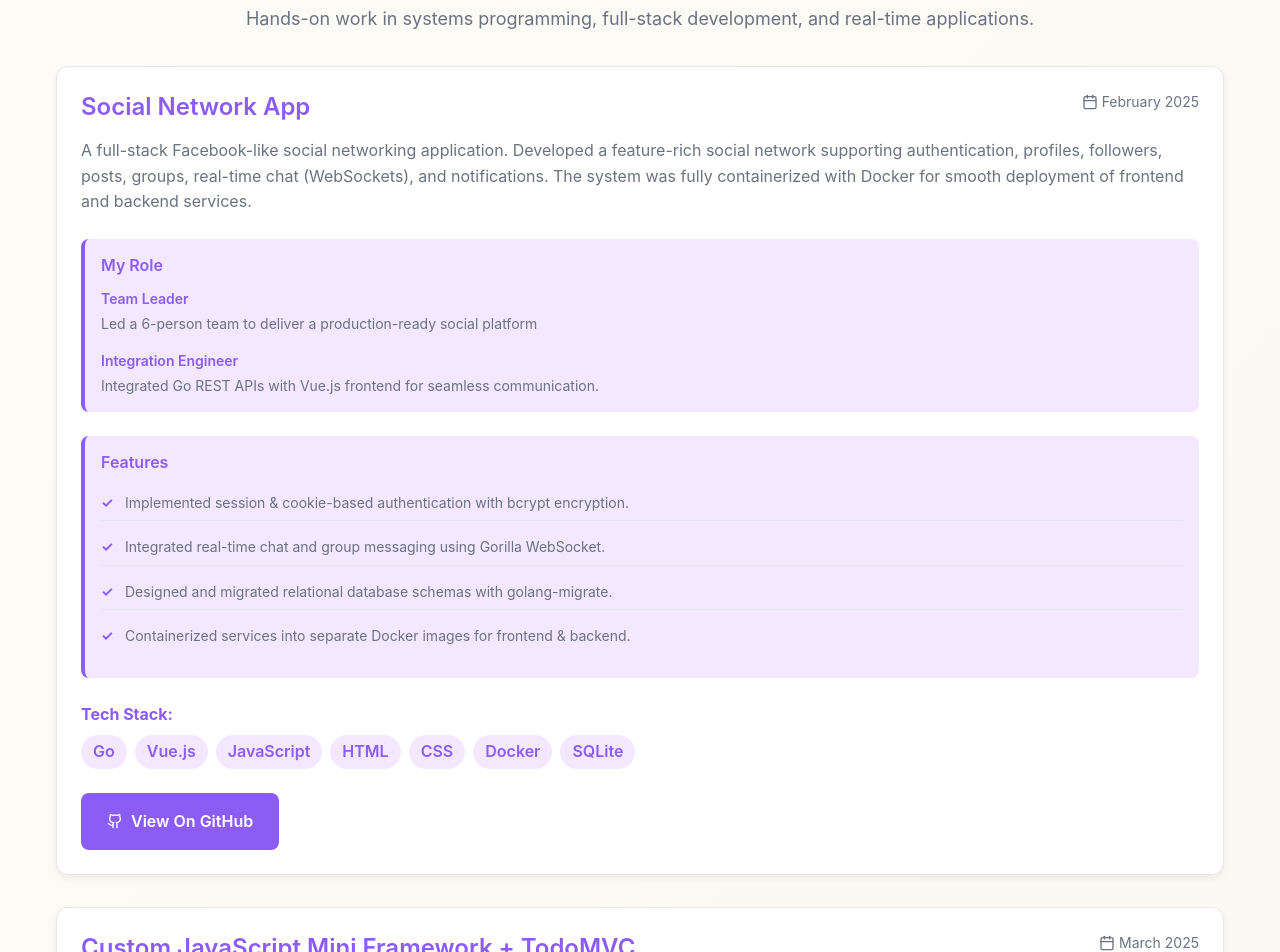
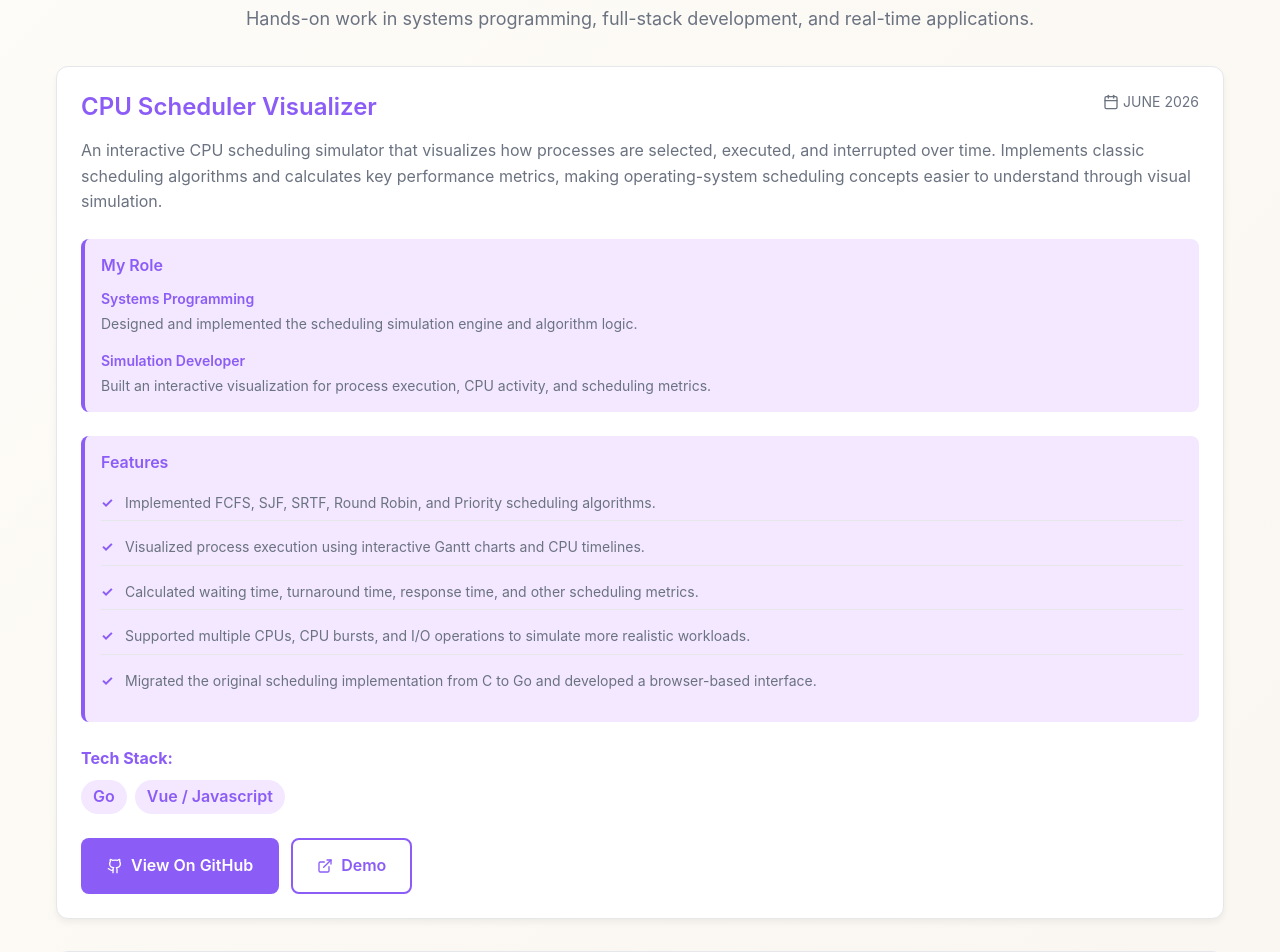
Before and after one commit to talaamm/portfolio, a React (Vite) app in the folder portfolio-site/: page /projects in a window 1280 px wide. Shown: the part 240-1192 px from the top of the page. Built offline with nearby package versions, Linux system fonts and the light colour scheme.

Commit message:
updated homecreen , currently updating projects section

```diff
--- a/portfolio-site/src/pages/Home.tsx
+++ b/portfolio-site/src/pages/Home.tsx
@@ -29,67 +29,67 @@ const Home = () => {
     fetchStatsJson()
   }, [])
 
-  const techStack = [
-    { name: 'Go', logo: 'https://www.nicepng.com/png/full/264-2641184_111-kb-png-golang-logo.png' },
-    { name: 'JavaScript', logo: 'https://upload.wikimedia.org/wikipedia/commons/6/6a/JavaScript-logo.png' },
-    {name: 'Rust', logo: 'https://upload.wikimedia.org/wikipedia/commons/thumb/d/d5/Rust_programming_language_black_logo.svg/1200px-Rust_programming_language_black_logo.svg.png'},
-    // { name: 'TypeScript', logo: 'https://upload.wikimedia.org/wikipedia/commons/4/4c/Typescript_logo_2020.svg' },
-    // { name: 'React Native', logo: 'https://upload.wikimedia.org/wikipedia/commons/a/a7/React-icon.svg' },
-    { name: 'Node.js', logo: 'https://upload.wikimedia.org/wikipedia/commons/d/d9/Node.js_logo.svg' },
-    {name: 'Java', logo: 'https://img.icons8.com/color/512/java-coffee-cup-logo--v2.png'},
-    { name: 'SQL', logo: 'https://upload.wikimedia.org/wikipedia/commons/8/87/Sql_data_base_with_logo.png' },
-    { name: 'Python', logo: 'https://upload.wikimedia.org/wikipedia/commons/c/c3/Python-logo-notext.svg' },
-    { name: 'Docker', logo: 'https://cdn4.iconfinder.com/data/icons/logos-and-brands/512/97_Docker_logo_logos-512.png' },
-    { name: 'AWS', logo: 'https://upload.wikimedia.org/wikipedia/commons/9/93/Amazon_Web_Services_Logo.svg' },
-    { name: 'Git', logo: 'https://upload.wikimedia.org/wikipedia/commons/e/e0/Git-logo.svg' },
-    {name: 'Vue.js', logo: 'https://upload.wikimedia.org/wikipedia/commons/9/95/Vue.js_Logo_2.svg'},
-    // {name: 'Tailwind CSS', logo: 'https://upload.wikimedia.org/wikipedia/commons/d/d5/Tailwind_CSS_Logo.svg'},
-    {name: 'HTML', logo: 'https://upload.wikimedia.org/wikipedia/commons/6/61/HTML5_logo_and_wordmark.svg'},
-    {name: 'CSS', logo: 'https://upload.wikimedia.org/wikipedia/commons/thumb/d/d5/CSS3_logo_and_wordmark.svg/250px-CSS3_logo_and_wordmark.svg.png'},
-    // {name: 'Sass', logo: 'https://upload.wikimedia.org/wikipedia/commons/9/96/Sass_Logo_Color.svg'},
-    // {name: 'Bootstrap', logo: 'https://upload.wikimedia.org/wikipedia/commons/5/56/Logo_Bootstrap.svg'},
-    // {name: 'Material UI', logo: 'https://upload.wikimedia.org/wikipedia/commons/0/05/Material-UI.svg'},
-    // {name: 'Ant Design', logo: 'https://upload.wikimedia.org/wikipedia/commons/0/05/Material-UI.svg'},
-    {name: 'C' , logo:'https://upload.wikimedia.org/wikipedia/commons/1/19/C_Logo.png'},
-    {name: 'Supabase', logo: 'https://img.icons8.com/fluent/512/supabase.png'},
- {name: 'Slack', logo: 'https://upload.wikimedia.org/wikipedia/commons/thumb/d/d5/Slack_icon_2019.svg/2048px-Slack_icon_2019.svg.png'},
- {name: 'Figma', logo: 'https://upload.wikimedia.org/wikipedia/commons/3/33/Figma-logo.svg'},
-//  {name: 'Jira', logo: 'https://cdn.worldvectorlogo.com/logos/jira-1.svg'},
- {name: 'Cursor' , logo: 'https://registry.npmmirror.com/@lobehub/icons-static-png/latest/files/light/cursor.png'},
- {name:'GitHub' , logo: 'https://cdn-icons-png.flaticon.com/512/25/25231.png'},
- {name:'Kubernetes' , logo: 'https://upload.wikimedia.org/wikipedia/commons/thumb/3/39/Kubernetes_logo_without_workmark.svg/3840px-Kubernetes_logo_without_workmark.svg.png'},
- {name:'REST API' , logo: 'https://dfdmyvckxgqn5.cloudfront.net/_app/immutable/assets/building-elegant-rest-apis.d8f4cbc6.jpg'},
- {name:'GraphQL' , logo: 'https://upload.wikimedia.org/wikipedia/commons/thumb/1/17/GraphQL_Logo.svg/960px-GraphQL_Logo.svg.png'},
- {name:'Postman' , logo: 'https://uxwing.com/wp-content/themes/uxwing/download/brands-and-social-media/postman-icon.png'},
- {name:'Websockets' , logo: 'https://cdn.freebiesupply.com/logos/large/2x/websocket-logo-png-transparent.png'},
- {name:'Linux' , logo: 'https://upload.wikimedia.org/wikipedia/commons/thumb/3/35/Tux.svg/1280px-Tux.svg.png'},
+//   const techStack = [
+//     { name: 'Go', logo: 'https://www.nicepng.com/png/full/264-2641184_111-kb-png-golang-logo.png' },
+//     { name: 'JavaScript', logo: 'https://upload.wikimedia.org/wikipedia/commons/6/6a/JavaScript-logo.png' },
+//     {name: 'Rust', logo: 'https://upload.wikimedia.org/wikipedia/commons/thumb/d/d5/Rust_programming_language_black_logo.svg/1200px-Rust_programming_language_black_logo.svg.png'},
+//     // { name: 'TypeScript', logo: 'https://upload.wikimedia.org/wikipedia/commons/4/4c/Typescript_logo_2020.svg' },
+//     // { name: 'React Native', logo: 'https://upload.wikimedia.org/wikipedia/commons/a/a7/React-icon.svg' },
+//     { name: 'Node.js', logo: 'https://upload.wikimedia.org/wikipedia/commons/d/d9/Node.js_logo.svg' },
+//     {name: 'Java', logo: 'https://img.icons8.com/color/512/java-coffee-cup-logo--v2.png'},
+//     { name: 'SQL', logo: 'https://upload.wikimedia.org/wikipedia/commons/8/87/Sql_data_base_with_logo.png' },
+//     { name: 'Python', logo: 'https://upload.wikimedia.org/wikipedia/commons/c/c3/Python-logo-notext.svg' },
+//     { name: 'Docker', logo: 'https://cdn4.iconfinder.com/data/icons/logos-and-brands/512/97_Docker_logo_logos-512.png' },
+//     { name: 'AWS', logo: 'https://upload.wikimedia.org/wikipedia/commons/9/93/Amazon_Web_Services_Logo.svg' },
+//     { name: 'Git', logo: 'https://upload.wikimedia.org/wikipedia/commons/e/e0/Git-logo.svg' },
+//     {name: 'Vue.js', logo: 'https://upload.wikimedia.org/wikipedia/commons/9/95/Vue.js_Logo_2.svg'},
+//     // {name: 'Tailwind CSS', logo: 'https://upload.wikimedia.org/wikipedia/commons/d/d5/Tailwind_CSS_Logo.svg'},
+//     {name: 'HTML', logo: 'https://upload.wikimedia.org/wikipedia/commons/6/61/HTML5_logo_and_wordmark.svg'},
+//     {name: 'CSS', logo: 'https://upload.wikimedia.org/wikipedia/commons/thumb/d/d5/CSS3_logo_and_wordmark.svg/250px-CSS3_logo_and_wordmark.svg.png'},
+//     // {name: 'Sass', logo: 'https://upload.wikimedia.org/wikipedia/commons/9/96/Sass_Logo_Color.svg'},
+//     // {name: 'Bootstrap', logo: 'https://upload.wikimedia.org/wikipedia/commons/5/56/Logo_Bootstrap.svg'},
+//     // {name: 'Material UI', logo: 'https://upload.wikimedia.org/wikipedia/commons/0/05/Material-UI.svg'},
+//     // {name: 'Ant Design', logo: 'https://upload.wikimedia.org/wikipedia/commons/0/05/Material-UI.svg'},
+//     {name: 'C' , logo:'https://upload.wikimedia.org/wikipedia/commons/1/19/C_Logo.png'},
+//     {name: 'Supabase', logo: 'https://img.icons8.com/fluent/512/supabase.png'},
+//  {name: 'Slack', logo: 'https://upload.wikimedia.org/wikipedia/commons/thumb/d/d5/Slack_icon_2019.svg/2048px-Slack_icon_2019.svg.png'},
+//  {name: 'Figma', logo: 'https://upload.wikimedia.org/wikipedia/commons/3/33/Figma-logo.svg'},
+// //  {name: 'Jira', logo: 'https://cdn.worldvectorlogo.com/logos/jira-1.svg'},
+//  {name: 'Cursor' , logo: 'https://registry.npmmirror.com/@lobehub/icons-static-png/latest/files/light/cursor.png'},
+//  {name:'GitHub' , logo: 'https://cdn-icons-png.flaticon.com/512/25/25231.png'},
+//  {name:'Kubernetes' , logo: 'https://upload.wikimedia.org/wikipedia/commons/thumb/3/39/Kubernetes_logo_without_workmark.svg/3840px-Kubernetes_logo_without_workmark.svg.png'},
+//  {name:'REST API' , logo: 'https://dfdmyvckxgqn5.cloudfront.net/_app/immutable/assets/building-elegant-rest-apis.d8f4cbc6.jpg'},
+//  {name:'GraphQL' , logo: 'https://upload.wikimedia.org/wikipedia/commons/thumb/1/17/GraphQL_Logo.svg/960px-GraphQL_Logo.svg.png'},
+//  {name:'Postman' , logo: 'https://uxwing.com/wp-content/themes/uxwing/download/brands-and-social-media/postman-icon.png'},
+//  {name:'Websockets' , logo: 'https://cdn.freebiesupply.com/logos/large/2x/websocket-logo-png-transparent.png'},
+//  {name:'Linux' , logo: 'https://upload.wikimedia.org/wikipedia/commons/thumb/3/35/Tux.svg/1280px-Tux.svg.png'},
 
- //  {name: 'Confluence', logo: 'https://upload.wikimedia.org/wikipedia/commons/3/33/Figma-logo.svg'},
-//  {name: 'Notion', logo: 'https://upload.wikimedia.org/wikipedia/commons/3/33/Figma-logo.svg'},
-//  {name: 'Trello', logo: 'https://upload.wikimedia.org/wikipedia/commons/3/33/Figma-logo.svg'},
+//  //  {name: 'Confluence', logo: 'https://upload.wikimedia.org/wikipedia/commons/3/33/Figma-logo.svg'},
+// //  {name: 'Notion', logo: 'https://upload.wikimedia.org/wikipedia/commons/3/33/Figma-logo.svg'},
+// //  {name: 'Trello', logo: 'https://upload.wikimedia.org/wikipedia/commons/3/33/Figma-logo.svg'},
 
-  ]
+//   ]
 
-  // const featuredBlogs = [
-  //   {
-  //     title: "Building Scalable APIs with Go",
-  //     url: "https://dev.to/yourusername/building-scalable-apis-with-go",
-  //     views: "15.2k",
-  //     date: "2024-01-15"
-  //   },
-  //   {
-  //     title: "React Performance Optimization Tips",
-  //     url: "https://dev.to/yourusername/react-performance-optimization-tips",
-  //     views: "12.8k",
-  //     date: "2024-02-03"
-  //   },
-  //   {
-  //     title: "Database Design Best Practices",
-  //     url: "https://dev.to/yourusername/database-design-best-practices",
-  //     views: "9.5k",
-  //     date: "2024-02-20"
-  //   }
-  // ]
+//   // const featuredBlogs = [
+//   //   {
+//   //     title: "Building Scalable APIs with Go",
+//   //     url: "https://dev.to/yourusername/building-scalable-apis-with-go",
+//   //     views: "15.2k",
+//   //     date: "2024-01-15"
+//   //   },
+//   //   {
+//   //     title: "React Performance Optimization Tips",
+//   //     url: "https://dev.to/yourusername/react-performance-optimization-tips",
+//   //     views: "12.8k",
+//   //     date: "2024-02-03"
+//   //   },
+//   //   {
+//   //     title: "Database Design Best Practices",
+//   //     url: "https://dev.to/yourusername/database-design-best-practices",
+//   //     views: "9.5k",
+//   //     date: "2024-02-20"
+//   //   }
+//   // ]
 
   return (
     <div className="container">
@@ -123,9 +123,13 @@ const Home = () => {
 
           <h1>Hi, I'm {NAME}</h1>
           <p className="hero-subtitle">
-          Computer Engineering student, Full-Stack Developer & Technical Writer. Building systems, real-time applications and sharing knowledge with the developer community. </p>
+          {/* Computer Engineering student, Full-Stack Developer & Technical Writer. Building systems, real-time applications and sharing knowledge with the developer community.
+           */}
+           Computer Engineering Student & Full-Stack Developer exploring systems from software to hardware. I build real-world applications, and software simulations while diving deeper into computer architecture, systems programming, and how computing works under the hood.
 
-          <div className="hero-stats mb-8">
+          </p>
+
+          {/* <div className="hero-stats mb-8">
             <div className="stat-item">
               <FolderOpen size={24} />
               <span><Counter target={20} suffix="+ Projects" /></span>
@@ -138,7 +142,7 @@ const Home = () => {
               <Eye size={24} />
               <span><Counter target={totalViews} suffix="+ Blog Readers" /></span>
             </div>
-          </div>
+          </div> */}
 
           <div className="hero-links">
             <a href={RESUME_URL} className="btn-primary" download>
@@ -149,12 +153,31 @@ const Home = () => {
               <Mail size={20} />
               Get In Touch
             </a>
+             <div className="social-links">
+          <a href={GITHUB_URL} target="_blank" rel="noopener noreferrer">
+            <Github size={24} />
+            GitHub
+          </a>
+          <a href={LINKEDIN_URL} target="_blank" rel="noopener noreferrer">
+            <Linkedin size={24} />
+            LinkedIn
+          </a>
+          <a href={DEVTO_URL} target="_blank" rel="noopener noreferrer">
+            <ExternalLink size={24} />
+            Dev.to
+          </a>
+          {/* <a href={`mailto:${EMAIL}`} target="_blank" rel="noopener noreferrer"></a> */}
+          {/* <a href={`mailto:${EMAIL}`} target="_blank" rel="noopener noreferrer">
+            <Mail size={24} />
+            Email
+          </a> */}
+        </div>
           </div>
         </div>
       </motion.section>
 
       {/* Tech Stack Section */}
-      <motion.section
+      {/* <motion.section
         className="section"
         initial={{ opacity: 0, y: 30 }}
         animate={{ opacity: 1, y: 0 }}
@@ -186,7 +209,7 @@ const Home = () => {
             </motion.div>
           ))}
         </div>
-      </motion.section>
+      </motion.section> */}
 
      {/* { Featured Blog Posts
       <motion.section
@@ -225,37 +248,19 @@ const Home = () => {
       </motion.section>} */}
 
       {/* Quick Links */}
-      <motion.section
+      {/* <motion.section
         className="section text-center"
         initial={{ opacity: 0, y: 30 }}
         animate={{ opacity: 1, y: 0 }}
         transition={{ delay: 1.2, duration: 0.6 }}
       >
         <h2 className="mb-8">Let's Connect</h2>
-        <div className="social-links">
-          <a href={GITHUB_URL} target="_blank" rel="noopener noreferrer">
-            <Github size={24} />
-            GitHub
-          </a>
-          <a href={LINKEDIN_URL} target="_blank" rel="noopener noreferrer">
-            <Linkedin size={24} />
-            LinkedIn
-          </a>
-          <a href={DEVTO_URL} target="_blank" rel="noopener noreferrer">
-            <ExternalLink size={24} />
-            Dev.to
-          </a>
-          {/* <a href={`mailto:${EMAIL}`} target="_blank" rel="noopener noreferrer"></a> */}
-          <a href={`mailto:${EMAIL}`} target="_blank" rel="noopener noreferrer">
-            <Mail size={24} />
-            Email
-          </a>
-        </div>
-        <p className="hero-subtitle" style={{ fontSize: '1.0rem' }}>
+
+        {/* <p className="hero-subtitle" style={{ fontSize: '1.0rem' }}>
           You can also find me by Googling my name.
-        </p>
-      </motion.section>
-    </div>
+        </p> */}
+      {/* </motion.section> */}
+    // </div>
   )
 }
 
--- a/portfolio-site/src/pages/Projects.tsx
+++ b/portfolio-site/src/pages/Projects.tsx
@@ -4,43 +4,25 @@ import { Github, ExternalLink, Calendar } from 'lucide-react'
 const Projects = () => {
   const projects = [
   {
-      id: 'social-n',
-      title: 'Social Network App',
-      description: 'A full-stack Facebook-like social networking application. Developed a feature-rich social network supporting authentication, profiles, followers, posts, groups, real-time chat (WebSockets), and notifications. The system was fully containerized with Docker for smooth deployment of frontend and backend services.',
-      techStack: ['Go', 'Vue.js', 'JavaScript', 'HTML', 'CSS', 'Docker', 'SQLite'],
-      role_label: ['Team Leader', 'Integration Engineer'],
-      role_description: ['Led a 6-person team to deliver a production-ready social platform', 'Integrated Go REST APIs with Vue.js frontend for seamless communication.'],
-      features: [
-        'Implemented session & cookie-based authentication with bcrypt encryption.',
-        'Integrated real-time chat and group messaging using Gorilla WebSocket.',
-        'Designed and migrated relational database schemas with golang-migrate.',
-        'Containerized services into separate Docker images for frontend & backend.',
-      ],
-      githubUrl: 'https://github.com/talaamm/Social-Network-March2025/',
-      // demoUrl: 'https://socialnetwork-demo.vercel.app',
-      // image: '/project-socialnetwork.jpg',
-      date: 'February 2025'
-    },
-    {
-      id: 'mini-framework',
-      title: 'Custom JavaScript Mini Framework + TodoMVC',
-      description: 'Built a lightweight JavaScript framework from scratch implementing DOM abstraction, routing, state management, and custom event handling. To demonstrate its functionality, developed a TodoMVC application entirely on top of this framework. The project also included full documentation and usage examples.',
-      techStack: ['JavaScript', 'HTML', 'CSS'],
-      role_label: ['Framework Developer'],
+  id: 'cpu-scheduler',
+  title: 'CPU Scheduler Visualizer',
+  description: 'An interactive CPU scheduling simulator that visualizes how processes are selected, executed, and interrupted over time. Implements classic scheduling algorithms and calculates key performance metrics, making operating-system scheduling concepts easier to understand through visual simulation.',
+  techStack: ['Go', 'Vue / Javascript'],
+  role_label: ['Systems Programming', 'Simulation Developer'],
   role_description: [
-        'Designed and implemented the framework core (virtual DOM, routing, state management, and custom event system).',
+    'Designed and implemented the scheduling simulation engine and algorithm logic.',
+    'Built an interactive visualization for process execution, CPU activity, and scheduling metrics.'
   ],
   features: [
-        'Abstracted and manipulated the DOM using a virtual DOM-like structure.',
-        'Implemented client-side routing synced with URL state.',
-        'Built a lightweight state management system for app-wide data consistency.',
-        'Developed a custom event handling mechanism without relying on addEventListener.',
-        'Created a fully functional TodoMVC demo powered by the framework.',
+    'Implemented FCFS, SJF, SRTF, Round Robin, and Priority scheduling algorithms.',
+    'Visualized process execution using interactive Gantt charts and CPU timelines.',
+    'Calculated waiting time, turnaround time, response time, and other scheduling metrics.',
+    'Supported multiple CPUs, CPU bursts, and I/O operations to simulate more realistic workloads.',
+    'Migrated the original scheduling implementation from C to Go and developed a browser-based interface.'
   ],
-      githubUrl: 'https://github.com/talaamm/mini-js-framework',
-      demoUrl: 'https://talaamm.github.io/mini-js-framework/',
-      // image: '/project-miniframework.jpg',
-      date: 'March 2025'
+  githubUrl: 'https://github.com/talaamm/CPU-Scheduler-Visualizer',
+  demoUrl: 'https://cpu-scheduler-visualizer-kce3.onrender.com',
+  date: 'JUNE 2026'
 },
     {
       id: '0-shell',
@@ -65,27 +47,6 @@ const Projects = () => {
       // image: '/project-0shell.jpg',
       date: 'September 2025'
     },
-    {
-      id: 'dog-classifier',
-      title: 'Dog Breed Image Classifier',
-      description: 'Applied Python skills to build an image classification system for a citywide dog show. Leveraged pretrained CNN models (AlexNet, VGG, ResNet) to identify whether uploaded images were dogs, and if so, classify the breed. Compared accuracy and runtime performance across models to determine the best fit for the application.',
-      techStack: ['Python', 'Deep Learning (CNNs)', 'ImageNet'],
-      role_label: ['Python Developer'],
-      role_description: [
-        'Integrated pretrained CNN architectures for classification.',
-        'Wrote evaluation scripts to compare accuracy, runtime, and misclassification cases.',
-        'Automated dataset preprocessing and results reporting.'
-      ],
-      features: [
-        'Classified images as dog vs. not-dog using CNN models.',
-        'Identified specific dog breeds from the ImageNet-trained models.',
-        'Benchmarked AlexNet, VGG, and ResNet architectures for accuracy and runtime trade-offs.',
-        'Handled visually similar breeds (e.g., Beagle vs. Walker Hound) with precision testing.',
-      ],
-      githubUrl: 'https://github.com/talaamm/Image-Classifier-Udacity', // replace with your repo if available
-      // image: '/project-dogclassifier.jpg',
-      date: 'September 2025'
-    },
   ]
 
   const otherProjects = [
@@ -95,9 +56,11 @@ const Projects = () => {
     //   techstack:['Rust'],
     //   githubUrl: 'https://github.com/talaamm/multiplayer-fps'
     // },
-    {
+    // SOCIAL NETWORK ADD IT
+    {  // used by ~20 people solved a real problem
       id: 'gitea to github',
       title: 'Gitea To GitHub Script',
+      description : "solved a problem", // 1 sentence description
       techstack:['Shell' , 'PowerShell' , 'Batch'],
       githubUrl: 'https://github.com/talaamm/gitea-to-github'
     },
@@ -108,28 +71,28 @@ const Projects = () => {
       githubUrl: 'https://github.com/talaamm/Web-Docker-AsciiArt_March2024',
       demourl: 'https://web-docker-asciiart-march2024.onrender.com'
     },
-    {
-      id: 'math-skills',
-      title: 'Math Skills',
-      techstack:['Go'],
-      githubUrl: 'https://github.com/talaamm/math-skills_April2024'
-    },
+    // {
+    //   id: 'math-skills',
+    //   title: 'Math Skills',
+    //   techstack:['Go'],
+    //   githubUrl: 'https://github.com/talaamm/math-skills_April2024'
+    // },
     // {
     //   id: 'localhost',
     //   title: 'LocalHost - Rust Server',
     //   techstack:['Rust'],
     //   githubUrl: 'https://github.com/talaamm/localhost'
     // },
-    {
-      id: 'library',
-      title: 'Online Library Website',
-      techstack:['HTML' , 'CSS' , 'JavaScript'],
-      githubUrl: 'https://github.com/talaamm/Library-Website-2020',
-      demourl: 'https://talaamm.github.io/Library-Website-2020/home%20page.html'
-    },
+    // {
+    //   id: 'library',
+    //   title: 'Online Library Website',
+    //   techstack:['HTML' , 'CSS' , 'JavaScript'],
+    //   githubUrl: 'https://github.com/talaamm/Library-Website-2020',
+    //   demourl: 'https://talaamm.github.io/Library-Website-2020/home%20page.html'
+    // },
     {
       id: 'inv',
-      title: 'Investigate a Data Set',
+      title: 'Investigate a Data Set', // i hate this project i just did it to see if i like data analysis
       techstack:['Python'],
       githubUrl: 'https://github.com/talaamm/Investigate-a-Data-Set_Udacity_Nov2024'
     },
@@ -142,16 +105,10 @@ const Projects = () => {
 
     {
       id: 'gt',
-      title: 'Groupie Tracker',
+      title: 'Groupie Tracker', // love it!
       techstack:['Go' , 'HTML' , 'CSS' , 'Docker'],
       githubUrl: 'https://github.com/talaamm/groupie-tracker_April2024',
       demourl:'https://groupie-tracker-x4fz.onrender.com/'
-    },
-    {
-      id: 'fg',
-      title: 'Lem-in',
-      techstack:['Go'],
-      githubUrl: 'https://github.com/talaamm/lem-in_June2024'
     },
     {
       id: 'fg',
@@ -162,19 +119,13 @@ const Projects = () => {
     },
     {
       id: 'fg',
-      title: 'Smart Road',
-      techstack:['Rust'],
-      githubUrl: 'https://github.com/talaamm/Smart-Road-May2025'
-    },
-    {
-      id: 'fg',
       title: 'ATM Management System',
       techstack:['C'],
       githubUrl: 'https://github.com/talaamm/ATM-managemnet-system-June2025'
     },
     {
       id: 'fg',
-      title: 'BookStore System',
+      title: 'BookStore System', // univ project
       techstack:['C'],
       githubUrl: 'https://github.com/talaamm/BookStore-bzu-June2025'
     },
@@ -187,10 +138,10 @@ const Projects = () => {
     },
     {
       id: 'fg',
-      title: 'Graphql-01',
+      title: 'Graphql-01', // provides marks and rank naalysis for adam's students
       techstack:['JavaScript' , 'HTML' , 'CSS'],
       githubUrl: 'https://github.com/talaamm/graphql-01',
-      demourl: 'https://noorhalabi911.github.io/graphql-01/'
+      demourl: 'https://noorhalabi911.github.io/graphql-01/' // works only for students
     },
 
   ]
@@ -337,6 +288,7 @@ const Projects = () => {
                 whileHover={{ y: -3, scale: 1.02 }}
               >
                 <h3 className="other-project-title">{project.title}</h3>
+                <div className="section-subtitle">{project.description}</div>
                 <div className="other-project-tech">
                   <div className="other-tech-tags">
                     {project.techstack.map((tech) => (
```
Also changed, not shown: 1 other file (tests, documents, lock files or other folders). Lines whose indentation alone changed are shown as unchanged.
